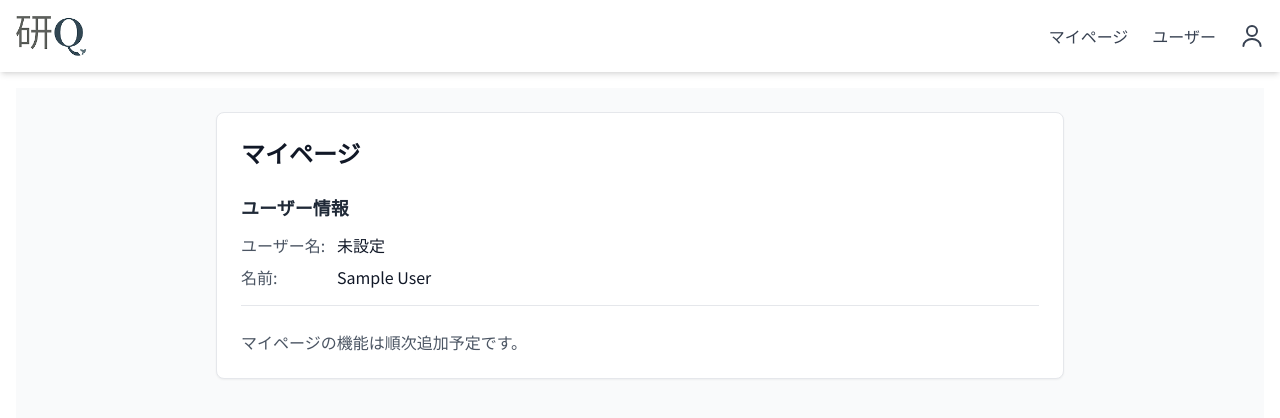
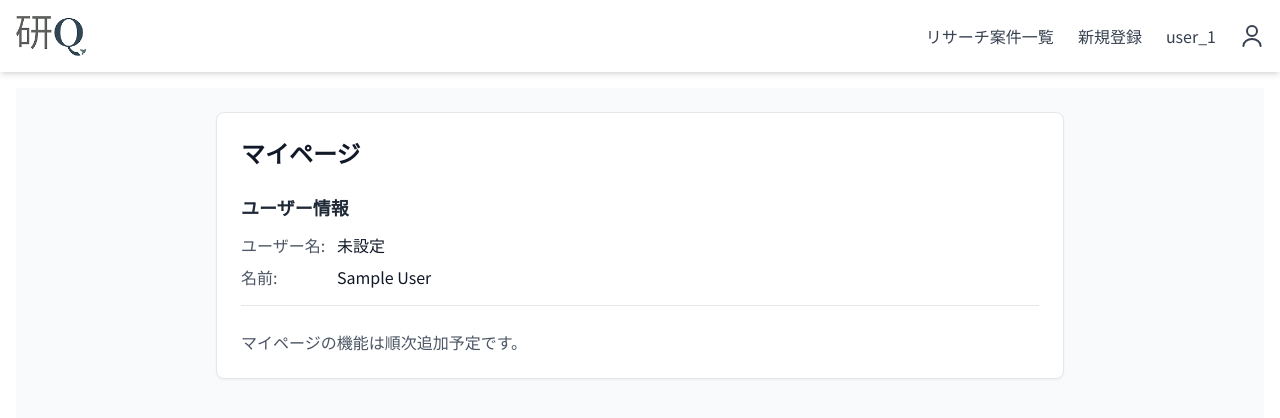
Before and after one commit to enakamizo/kenQ_POC_A_frontend, a Next.js app: page /mypage in a window 1280 px wide. Shown: the top 418 px of the page. Built offline with nearby package versions, Linux system fonts and the light colour scheme; no server answers; sample sign-in values are in the browser's storage.

Commit message:
header修正

```diff
--- a/src/components/Header.tsx
+++ b/src/components/Header.tsx
@@ -1,35 +1,20 @@
 "use client";
 
 import Link from "next/link";
-import { usePathname, useRouter } from "next/navigation";
 import { useState } from "react";
 import { useSession, signOut } from "next-auth/react";
-import { useFormContext } from "@/context/FormContext";
 
 const Header = () => {
-  const pathname = usePathname();
-  const router = useRouter();
   const [showLogoutConfirm, setShowLogoutConfirm] = useState(false);
-  const [showRegisterConfirm, setShowRegisterConfirm] = useState(false);
   const { data: session } = useSession();
-  const { resetForm } = useFormContext();
 
-  const username = session?.user?.company_user_name || "ユーザー";
+  const userID = session?.user?.id || "ユーザー";
 
   const handleLogout = async () => {
     // NextAuthのログアウト処理
     await signOut({ callbackUrl: "/login" });
   };
 
-  const handleRegisterClick = () => {
-    setShowRegisterConfirm(true);
-  };
-
-  const handleRegisterConfirm = () => {
-    setShowRegisterConfirm(false);
-    resetForm(); // フォームをリセット
-    router.push("/register");
-  };
 
   return (
     <>
@@ -46,26 +31,24 @@ const Header = () => {
 
       {/* 右側のユーザーエリア */}
       <div className="flex items-center gap-6">
-        {/* 新規登録リンク - 結果表示画面でのみ表示 */}
-        {pathname.includes('/projects/') && (
-          <button
-            onClick={handleRegisterClick}
-            className="text-gray-700 hover:text-gray-900 transition"
-          >
-            案件登録
-          </button>
-        )}
-
-        {/* マイページリンク */}
+        {/* リサーチ案件一覧リンク */}
         <Link
           href="/mypage"
           className="text-gray-700 hover:text-gray-900 transition"
         >
-          マイページ
+          リサーチ案件一覧
         </Link>
 
-        {/* ユーザー名 */}
-        <span className="text-gray-700">{username}</span>
+        {/* 新規登録リンク */}
+        <Link
+          href="/register"
+          className="text-gray-700 hover:text-gray-900 transition"
+        >
+          新規登録
+        </Link>
+
+        {/* ユーザーID */}
+        <span className="text-gray-700">{userID}</span>
 
         {/* ログアウトアイコン */}
         <button
@@ -99,29 +82,6 @@ const Header = () => {
       </div>
     </header>
 
-    {/* 案件登録確認ポップアップ */}
-    {showRegisterConfirm && (
-      <div className="fixed inset-0 flex items-center justify-center bg-black bg-opacity-50 z-50">
-        <div className="bg-white p-6 rounded-lg shadow-lg text-center max-w-sm w-full mx-4">
-          <h2 className="text-lg font-semibold mb-4">案件登録に戻りますか？</h2>
-          <p className="text-gray-600 mb-6">このページから離れると、表示されている情報は失われます。</p>
-          <div className="flex justify-center gap-4">
-            <button
-              onClick={() => setShowRegisterConfirm(false)}
-              className="px-6 py-2 bg-gray-300 text-gray-700 rounded hover:bg-gray-400 transition"
-            >
-              いいえ
-            </button>
-            <button
-              onClick={handleRegisterConfirm}
-              className="px-6 py-2 bg-black text-white rounded hover:bg-gray-800 transition"
-            >
-              はい
-            </button>
-          </div>
-        </div>
-      </div>
-    )}
 
     {/* ログアウト確認ポップアップ */}
     {showLogoutConfirm && (
```
